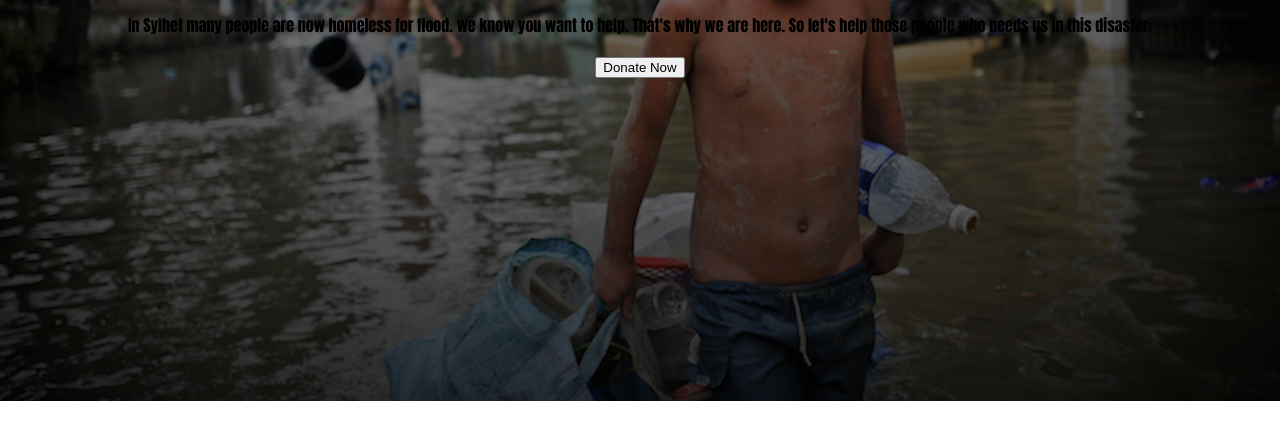
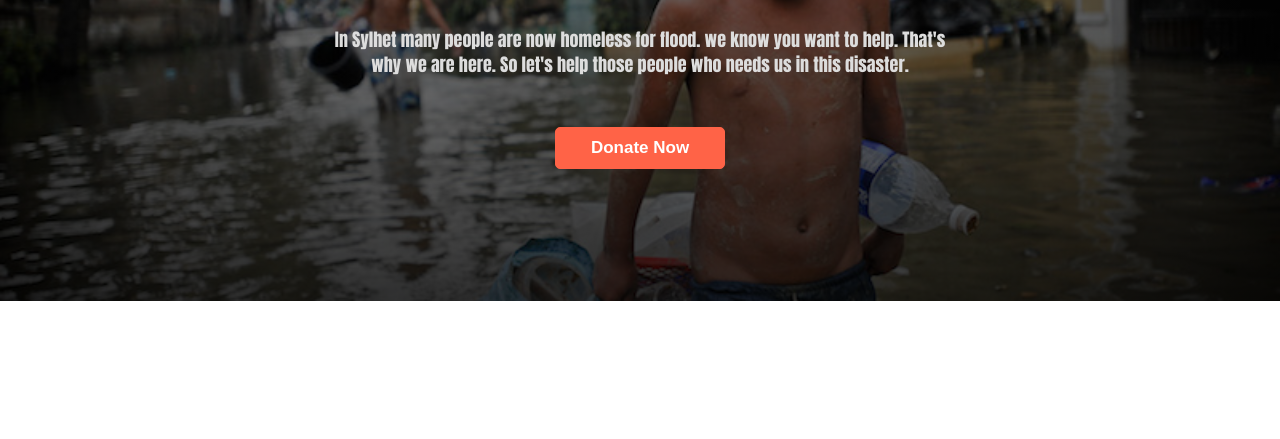
Before and after one commit to MdNaimRipto/Assignment-repo-one, a plain HTML site: page index.html in a window 1280 px wide. Shown: the part 299-738 px from the top of the page. Drawn offline with Linux system fonts and the light colour scheme.

Commit message:
first section done

```diff
--- a/css/style.css
+++ b/css/style.css
@@ -5,9 +5,10 @@ body {
 }
 
 .section-details {
-    height: 700px;
+    height: 600px;
     text-align: center;
     display: grid;
+    margin: auto;
 
 }
 
@@ -26,3 +27,25 @@ body {
     margin: auto;
     margin-top: 130px;
 }
+
+#top-banner p {
+    color: #ddd;
+    width: 620px;
+    margin: auto;
+    margin-top: 30px;
+    line-height: 25px;
+    font-weight: 100;
+    font-size: 18px;
+    margin-bottom: 50px;
+
+}
+
+.donation-button {
+    padding: 10px 35px;
+    color: white;
+    background-color: tomato;
+    border: 1px solid tomato;
+    border-radius: 5px;
+    font-size: 17px;
+    font-weight: 800;
+}
```
